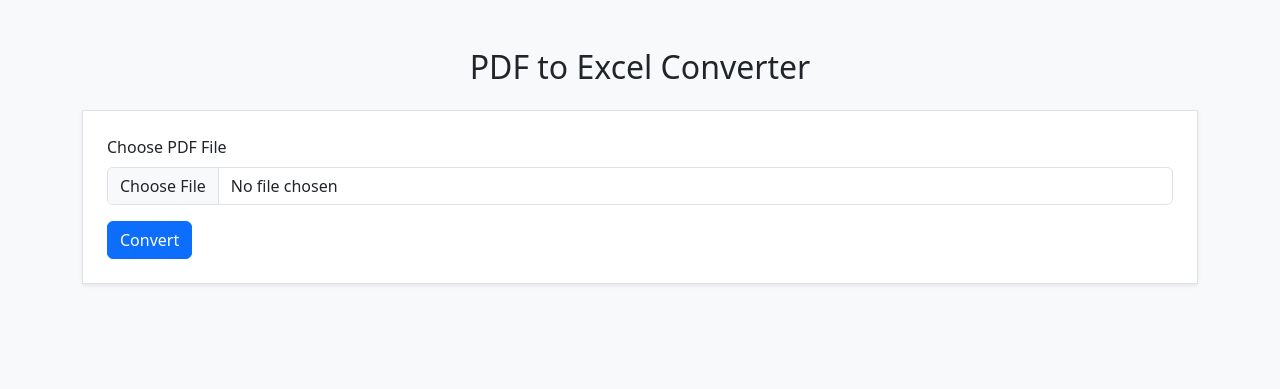
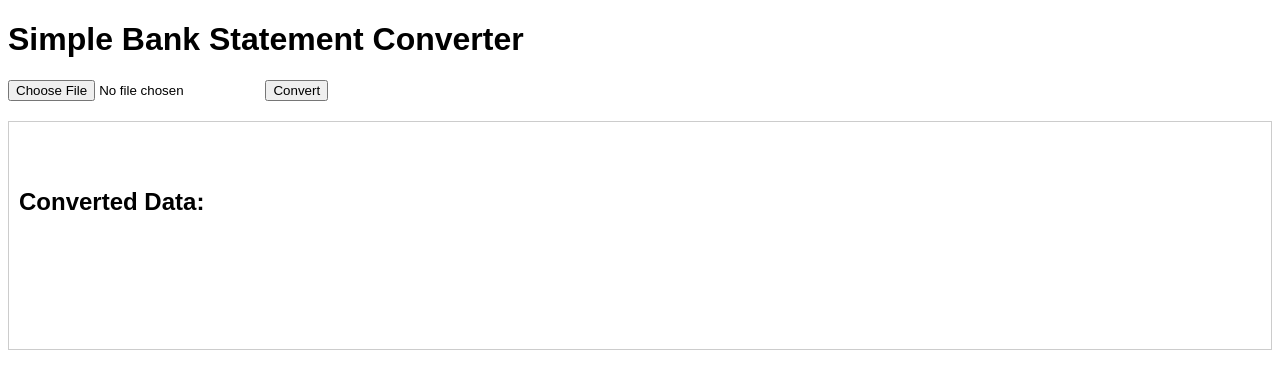
Before and after one commit to knight25/pdf, a Flask app: page / in a window 1280 px wide. Shown: the top 389 px of the page. Run offline with Flask 3, Linux system fonts and the light colour scheme.

Commit message:
Update index.html

```diff
--- a/templates/index.html
+++ b/templates/index.html
@@ -1,20 +1,70 @@
 <!DOCTYPE html>
-<html lang="en">
+<html>
 <head>
-    <meta charset="UTF-8">
-    <title>PDF to Excel Converter</title>
-    <link href="https://cdn.jsdelivr.net/npm/bootstrap@5.3.0/dist/css/bootstrap.min.css" rel="stylesheet">
+    <title>Simple Bank Statement Converter</title>
+    <style>
+        body { font-family: sans-serif; }
+        #upload-container { margin-bottom: 20px; }
+        #output-container { margin-top: 20px; border: 1px solid #ccc; padding: 10px; white-space: pre-wrap; }
+        #download-button { margin-top: 10px; }
+    </style>
 </head>
-<body class="bg-light">
-<div class="container mt-5">
-    <h2 class="mb-4 text-center">PDF to Excel Converter</h2>
-    <form action="/convert" method="POST" enctype="multipart/form-data" class="border p-4 bg-white shadow-sm">
-        <div class="mb-3">
-            <label for="pdf" class="form-label">Choose PDF File</label>
-            <input type="file" name="pdf" class="form-control" required>
-        </div>
-        <button type="submit" class="btn btn-primary">Convert</button>
-    </form>
-</div>
+<body>
+    <h1>Simple Bank Statement Converter</h1>
+    <div id="upload-container">
+        <input type="file" id="pdf-file" accept=".pdf">
+        <button onclick="uploadAndConvert()">Convert</button>
+    </div>
+    <div id="output-container">
+        <h2>Converted Data:</h2>
+        <pre id="converted-text"></pre>
+        <button id="download-button" style="display:none;">Download CSV</button>
+    </div>
+
+    <script>
+        async function uploadAndConvert() {
+            const fileInput = document.getElementById('pdf-file');
+            const file = fileInput.files[0];
+            if (!file) {
+                alert('Please select a PDF file.');
+                return;
+            }
+
+            const formData = new FormData();
+            formData.append('pdf_file', file);
+
+            try {
+                const response = await fetch('/convert', {
+                    method: 'POST',
+                    body: formData
+                });
+
+                if (response.ok) {
+                    const data = await response.text();
+                    document.getElementById('converted-text').innerText = data;
+                    const downloadButton = document.getElementById('download-button');
+                    downloadButton.style.display = 'block';
+                    downloadButton.onclick = () => downloadFile(data, 'converted_statement.csv', 'text/csv');
+                } else {
+                    const error = await response.text();
+                    document.getElementById('converted-text').innerText = `Error: ${error}`;
+                }
+            } catch (error) {
+                document.getElementById('converted-text').innerText = `Network error: ${error}`;
+            }
+        }
+
+        function downloadFile(data, filename, mimeType) {
+            const blob = new Blob([data], { type: mimeType });
+            const url = window.URL.createObjectURL(blob);
+            const a = document.createElement('a');
+            a.href = url;
+            a.download = filename;
+            document.body.appendChild(a);
+            a.click();
+            document.body.removeChild(a);
+            window.URL.revokeObjectURL(url);
+        }
+    </script>
 </body>
 </html>
```
